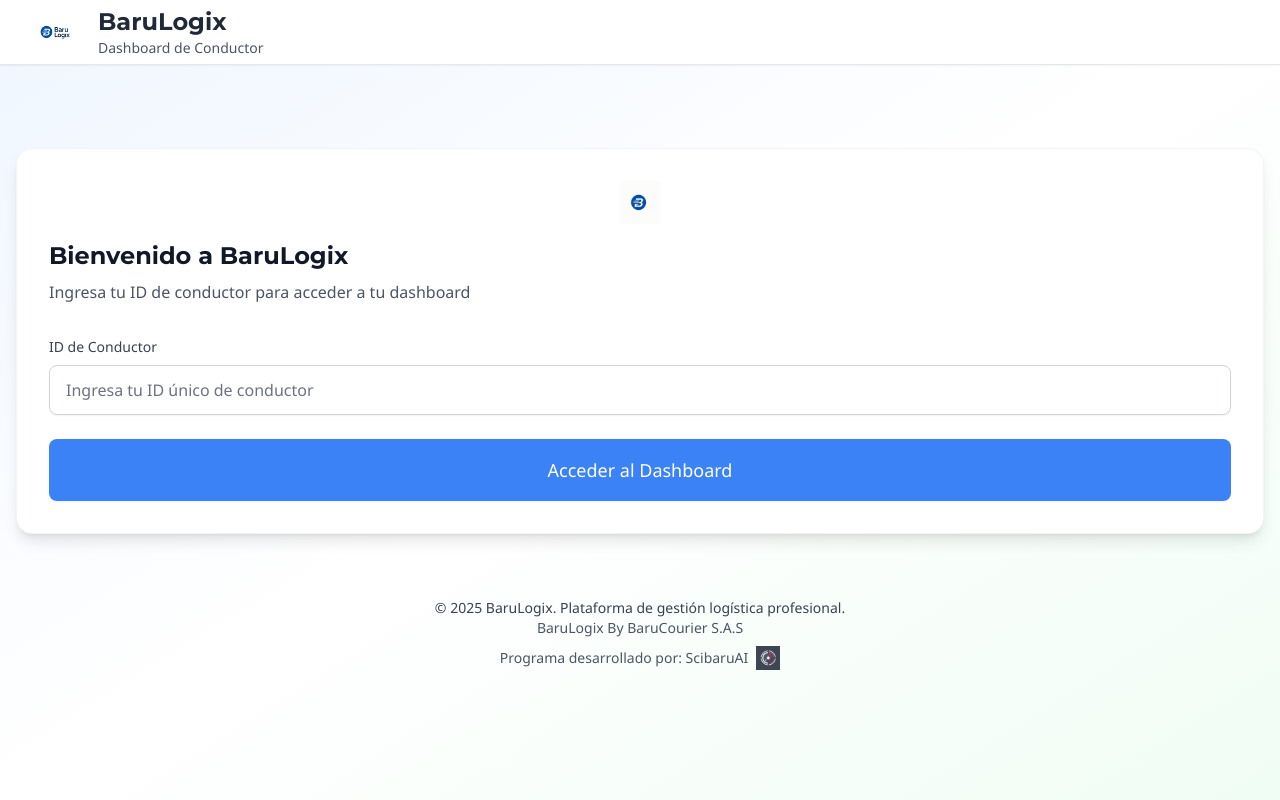
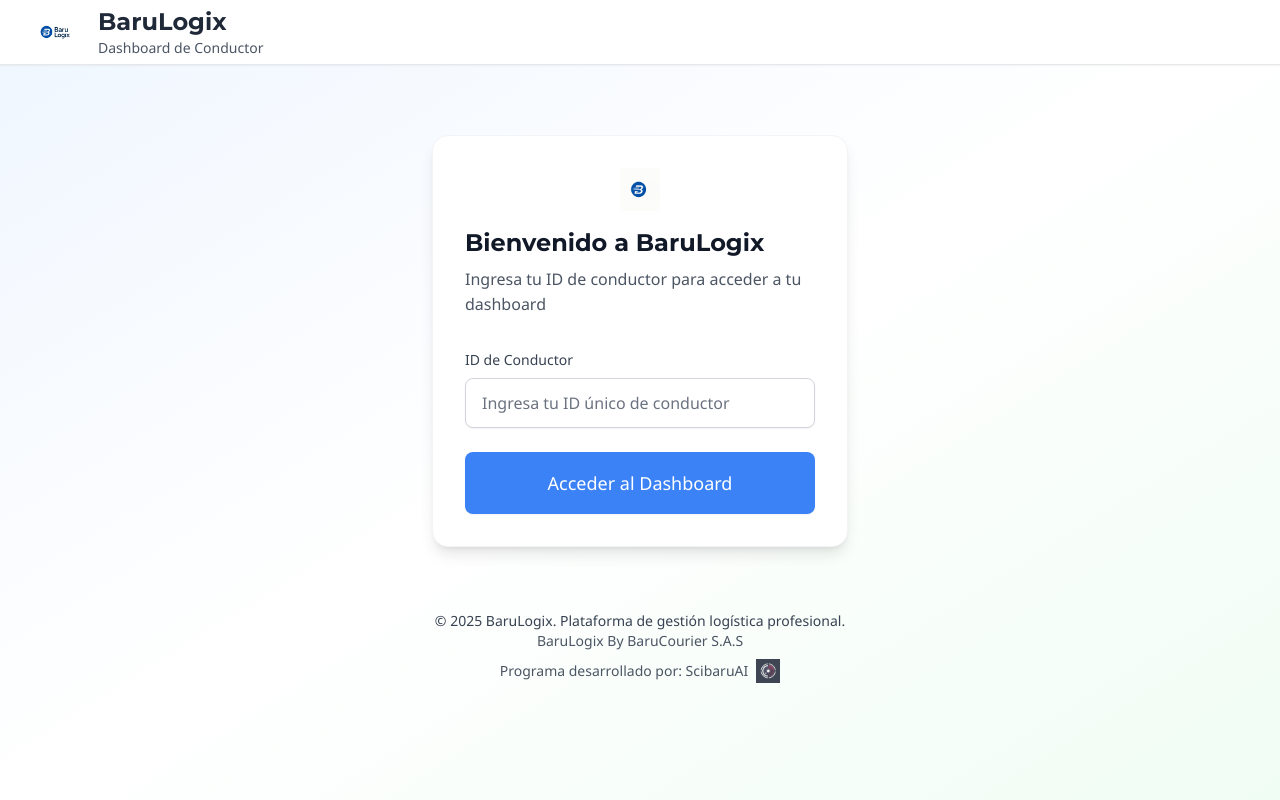
Before and after one commit to BaruLogix/barulogix-production, a Next.js app: page /conductor-dashboard in a window 1280 px wide. Built offline with nearby package versions, Linux system fonts and the light colour scheme.

Commit message:
Ajuste de tamaño y centrado del cuadro de bienvenida y credenciales

```diff
--- a/src/app/conductor-dashboard/page.tsx
+++ b/src/app/conductor-dashboard/page.tsx
@@ -264,7 +264,7 @@ export default function ConductorDashboard() {
         </header>
 
         <div className="flex items-center justify-center min-h-[calc(100vh-80px)]">
-          <div className="w-full px-4">
+          <div className="w-full px-4 max-w-md mx-auto">
             <div className="card-barulogix-lg">
               <div className="mb-8">
                 <Image
```
